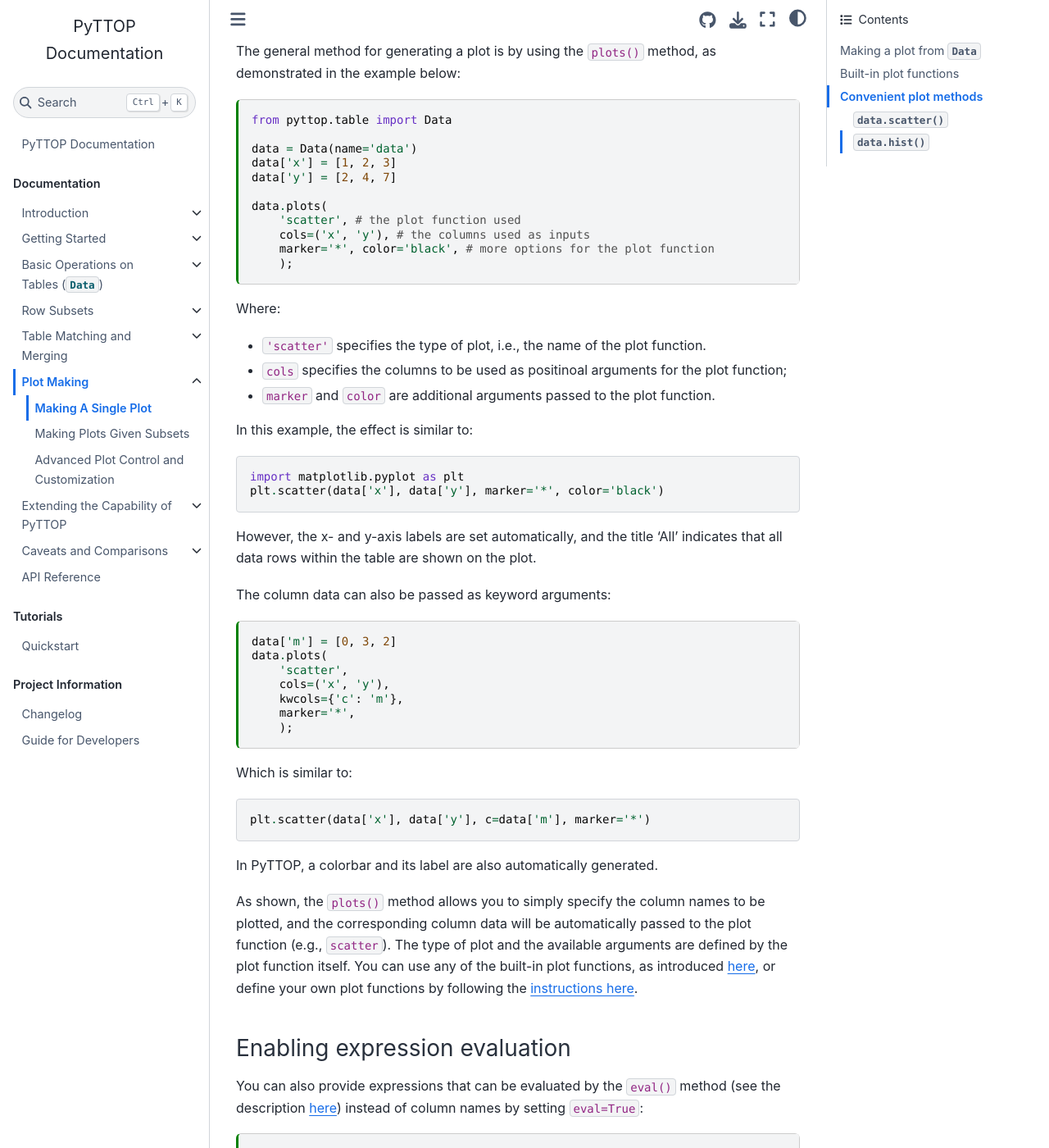
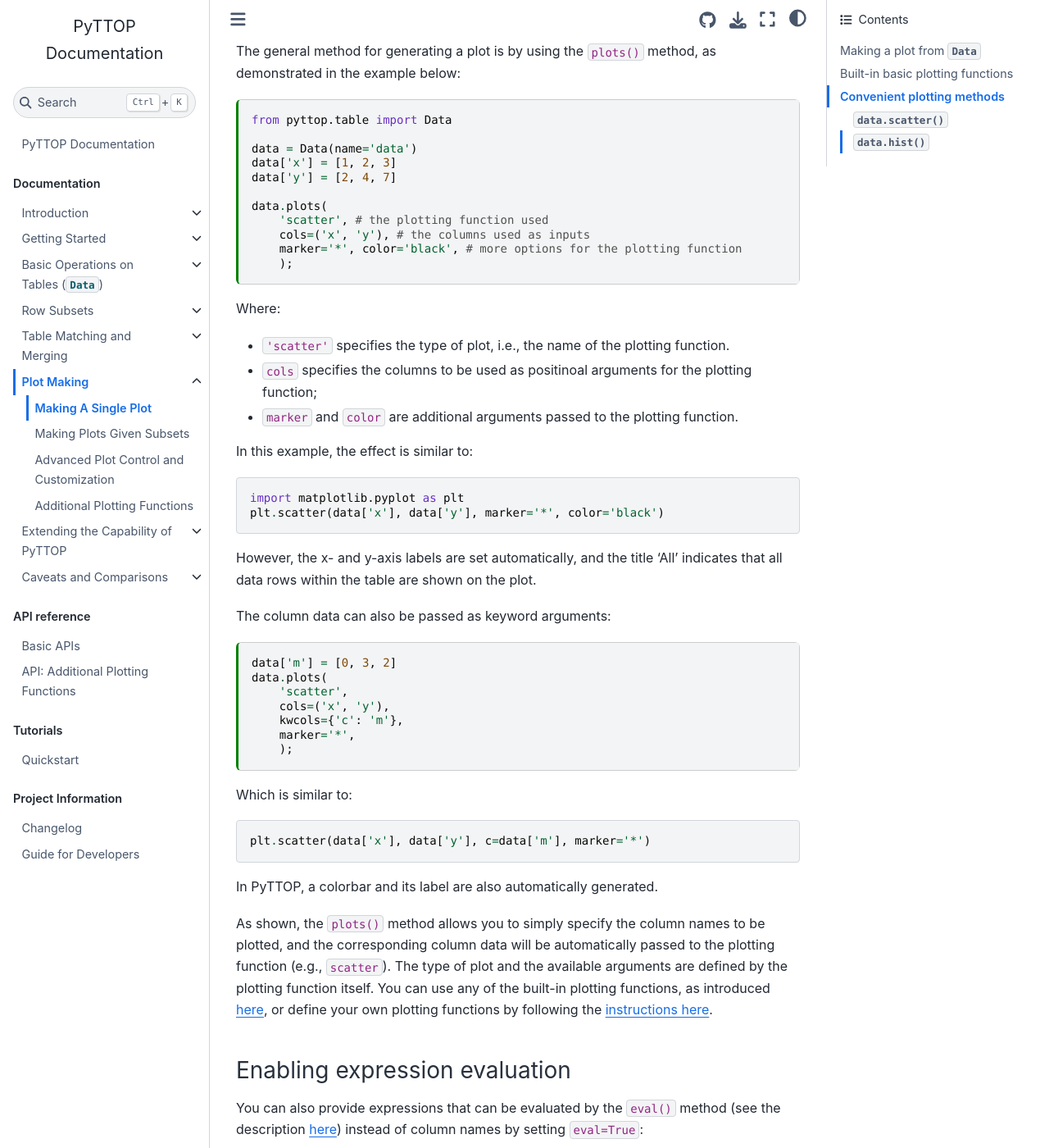
Before and after one commit to ycwang-astro/pyttop-docs, a Jupyter Book: the page built from docs/plot/plot_single.md, in a window 1280 px wide and 1400 px high, scrolled down 312 px. Shown: the whole window at 82% size. Built offline with Jupyter Book 1.0.4 settings and Sphinx 7.4.7 and the Sphinx Book theme 1.1.4, drawn with Linux system fonts in a browser that asks for light colours; some of the changed text lies outside the part shown.

Commit message:
adding plotfuncs, 0.4.3 changelog, etc.

````diff
--- a/docs/_toc.yml
+++ b/docs/_toc.yml
@@ -32,6 +32,7 @@ parts:
       - file: plot/plot_single
       - file: plot/plot_subsets
       - file: plot/plot_customize
+      - file: plot/plot_morefuncs
   - file: extension/extension
     sections:
       - file: extension/custom_matcher
@@ -42,7 +43,10 @@ parts:
       - file: caveats/subset_mask
       - file: caveats/keep_unmatched
       # - file: caveats/match_with_duplicate
-  - file: api
+- caption: API reference
+  chapters:
+    - file: api/main
+    - file: api/plotfuncs
 - caption: Tutorials
   chapters:
     - file: tutorials/quickstart
--- a/docs/api.rst
+++ b/docs/api/main.rst
@@ -1,5 +1,7 @@
-API Reference
+Basic APIs
 =============
+
+This page includes basic APIs that are commonly used.
 
 ``pyttop.table``
 ----------------
--- /dev/null
+++ b/docs/api/plotfuncs.rst
@@ -0,0 +1,5 @@
+API: Additional Plotting Functions
+----------------------------------
+Below are additional higher-level plotting functions provided by PyTTOP that offer useful features. You can import them via ``from pyttop.plot import ...``
+
+.. autodata:: pyttop.plot.refline
--- a/docs/plot/plot_single.md
+++ b/docs/plot/plot_single.md
@@ -27,15 +27,15 @@ data['x'] = [1, 2, 3]
 data['y'] = [2, 4, 7]
 
 data.plots(
-    'scatter', # the plot function used
+    'scatter', # the plotting function used
     cols=('x', 'y'), # the columns used as inputs
-    marker='*', color='black', # more options for the plot function
+    marker='*', color='black', # more options for the plotting function
     );
 ```
 Where:
-- `'scatter'` specifies the type of plot, i.e., the name of the plot function.
-- `cols` specifies the columns to be used as positinoal arguments for the plot function;
-- `marker` and `color` are additional arguments passed to the plot function.
+- `'scatter'` specifies the type of plot, i.e., the name of the plotting function.
+- `cols` specifies the columns to be used as positinoal arguments for the plotting function;
+- `marker` and `color` are additional arguments passed to the plotting function.
 
 In this example, the effect is similar to:
 ```Python
@@ -60,7 +60,7 @@ plt.scatter(data['x'], data['y'], c=data['m'], marker='*')
 ```
 In PyTTOP, a colorbar and its label are also automatically generated.
 
-As shown, the `plots()` method allows you to simply specify the column names to be plotted, and the corresponding column data will be automatically passed to the plot function (e.g., `scatter`). The type of plot and the available arguments are defined by the plot function itself. You can use any of the built-in plot functions, as introduced [here](#built-in-plot-functions), or define your own plot functions by following the [instructions here](../extension/custom_plotfunc).
+As shown, the `plots()` method allows you to simply specify the column names to be plotted, and the corresponding column data will be automatically passed to the plotting function (e.g., `scatter`). The type of plot and the available arguments are defined by the plotting function itself. You can use any of the built-in plotting functions, as introduced [here](#built-in-plot-functions), or define your own plotting functions by following the [instructions here](../extension/custom_plotfunc).
 
 ### Enabling expression evaluation
 You can also provide expressions that can be evaluated by the `eval()` method (see the description [here](../basics/operations.md#evaluating-expressions)) instead of column names by setting `eval=True`:
@@ -81,8 +81,9 @@ data.plots(
     );
 ```
 
-## Built-in plot functions
-In `data.plots()`, you can specify any of the built-in plot functions by its name, such as `'hist'`. However, if you would like to access the plot function directly, you can import it from `pyttop.plot`:
+(built-in-plotfunc)=
+## Built-in basic plotting functions
+In `data.plots()`, you can specify any of the built-in plotting functions by its name, such as `'hist'`. However, if you would like to access the plotting function directly, you can import it from `pyttop.plot`:
 ```Python
 from pyttop.plot import hist
 ```
@@ -148,7 +149,7 @@ data.plots(
     );
 ```
 
-## Convenient plot methods
+## Convenient plotting methods
 PyTTOP offers several convenient methods to further simplify the code for generating plots. The methods and examples are listed below. Note that the default plot settings may differ from those used with `data.plots(<...>)`.
 
 ### `data.scatter()`
````
Also changed, not shown: other parts of docs/api/main.rst (+1 -1 lines), docs/extension/custom_plotfunc.md (+10 -7 lines), docs/intro/how_to_use.md (+1 -1 lines), docs/plot/plot_morefuncs.md (added, +44 -0 lines), docs/project/CHANGELOG.md (+12 -0 lines).
